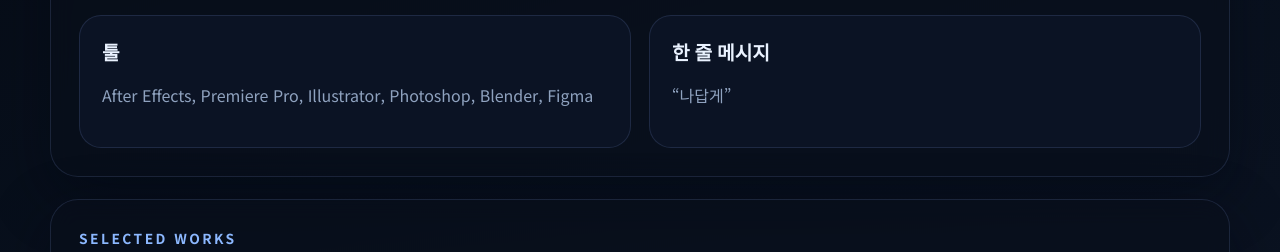
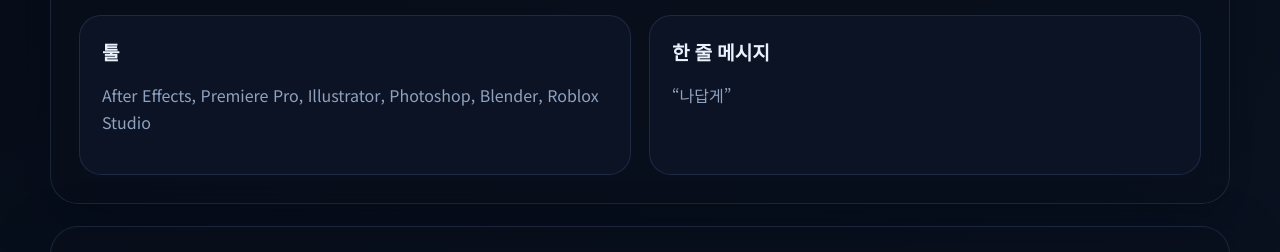
Before and after one commit to eoram00/aramportfolio, a plain HTML site: page site/index.html in a window 1280 px wide. Shown: the part 1046-1298 px from the top of the page. Drawn offline with Linux system fonts and the light colour scheme.

Commit message:
Update index.html

```diff
--- a/site/index.html
+++ b/site/index.html
@@ -69,7 +69,7 @@
 
           <article class="about-card reveal-item">
             <h3>툴</h3>
-            <p>After Effects, Premiere Pro, Illustrator, Photoshop, Blender, Figma</p>
+            <p>After Effects, Premiere Pro, Illustrator, Photoshop, Blender, Roblox Studio</p>
           </article>
 
           <article class="about-card reveal-item">
```
